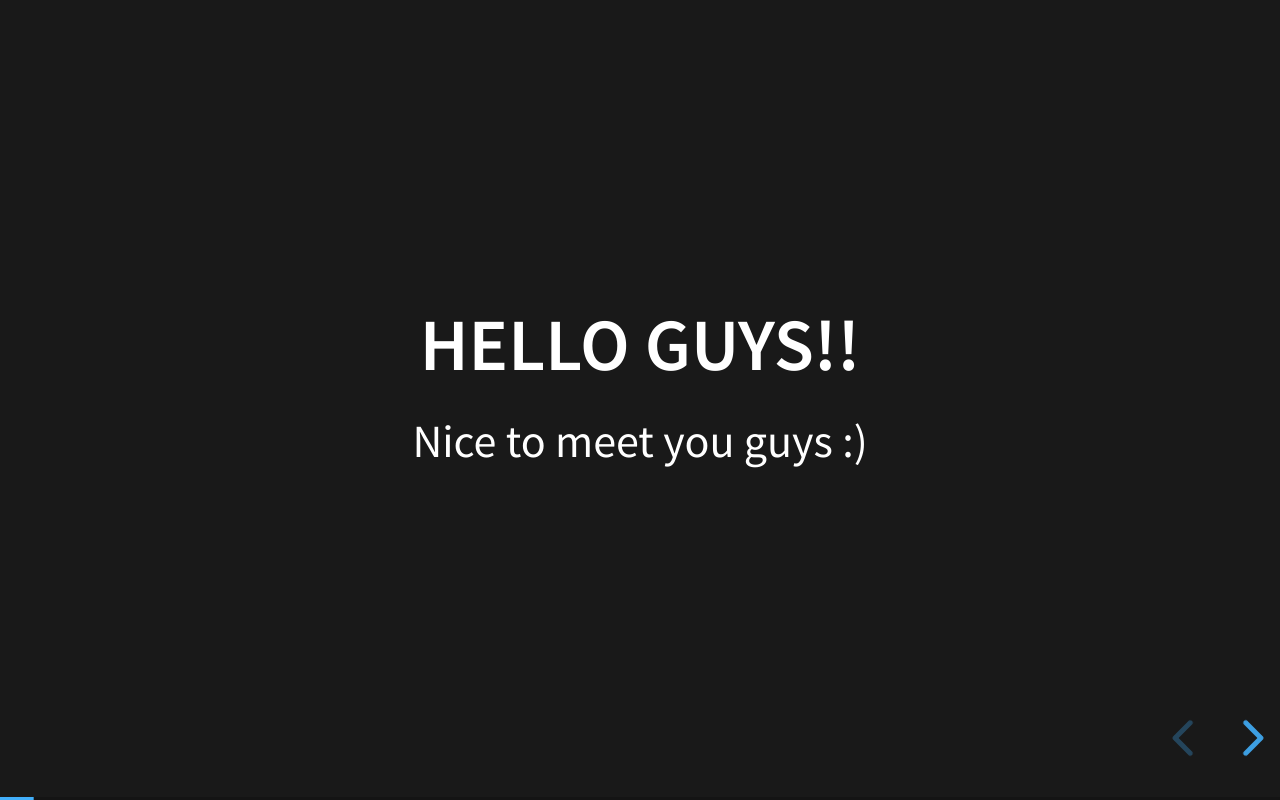
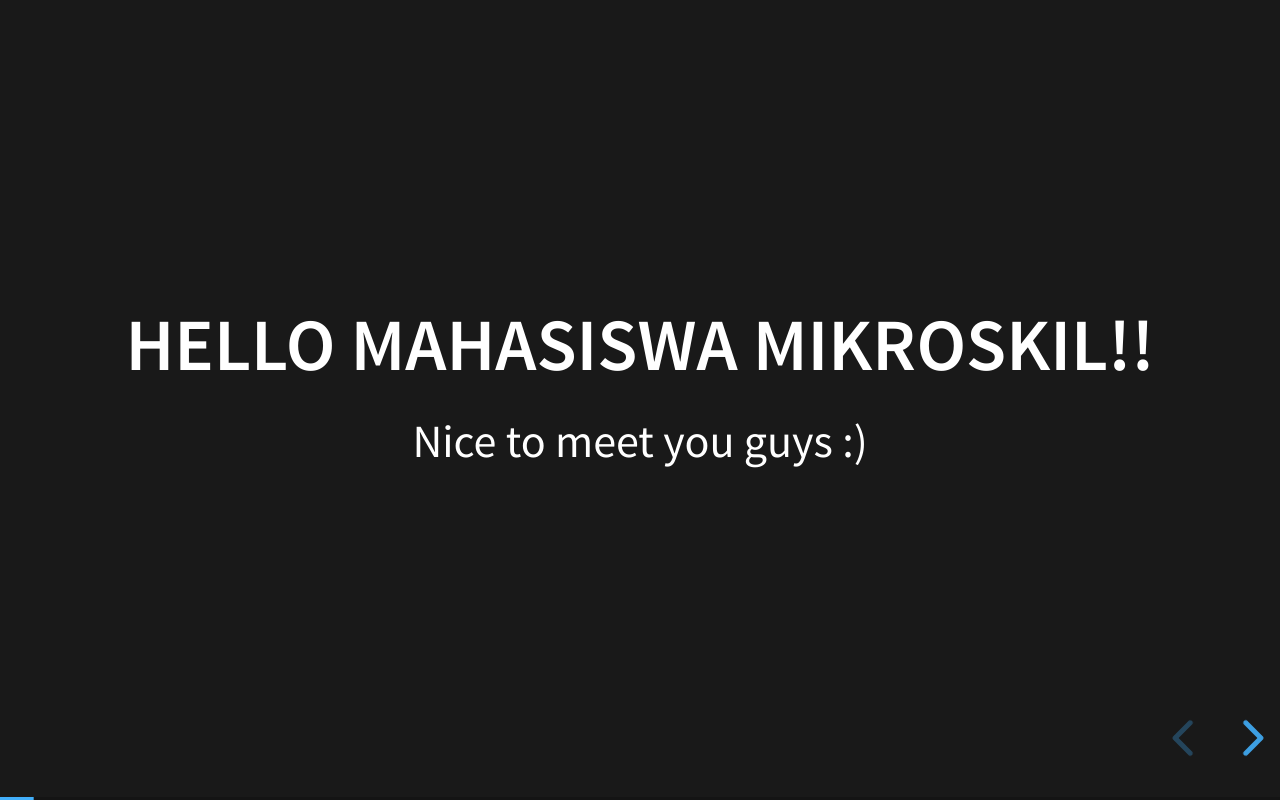
Before and after one commit to ciciyuliaananda/TimColab_SCB_2021, a website: page reveal.js-master/demo.html in a window 1280 px wide. Both pictures are taken after a click on the button "next slide". Drawn offline with Linux system fonts and the light colour scheme.

Commit message:
Edit Judul conflict rev.1

```diff
--- a/reveal.js-master/demo.html
+++ b/reveal.js-master/demo.html
@@ -40,7 +40,7 @@
 
 				<section>
 
-					<h2>Hello Guys!!</h2>
+					<h2>Hello Mahasiswa Mikroskil!!</h2>
 					<p>
 						Nice to meet you guys :)
 					</p>
```
